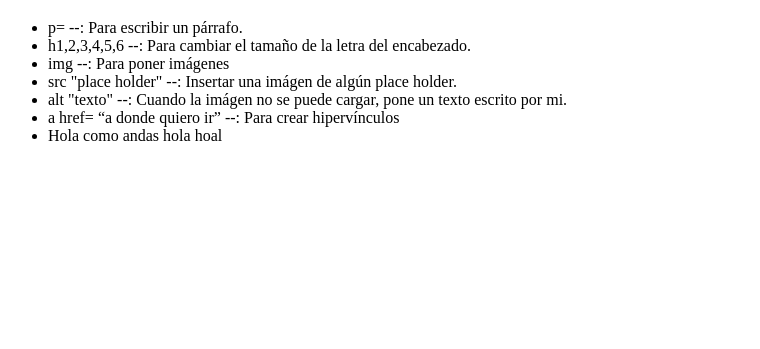
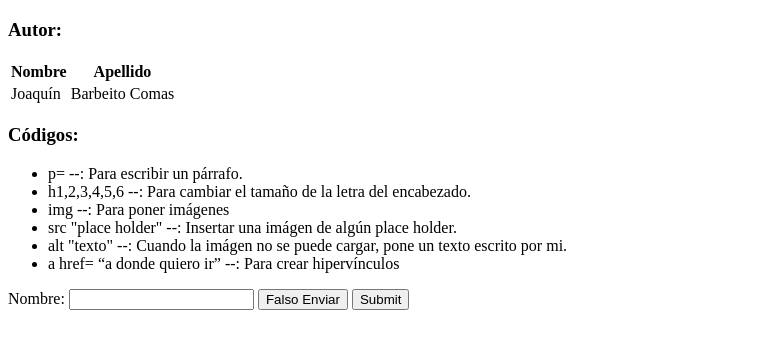
Before and after one commit to JoacoBarbeitoComas/Pagina-ITBA, a plain HTML site: page index.html in a window 1280 px wide. Shown: the part 61-410 px from the top of the page, without its empty margins (0-760 px from the left). Drawn offline with Linux system fonts and the light colour scheme.

Commit message:
update 16-3

```diff
--- a/index.html
+++ b/index.html
@@ -10,6 +10,14 @@
     <h1>
         Esta pagina es para guardar mis codigos de HTML
     </h1>
+
+    <h3>Autor:</h3>
+    <table>
+        <tr><th>Nombre</th><th>Apellido</th></tr>
+        <tr><td>Joaquín</td><td>Barbeito Comas</td></tr>
+    </table>
+
+    <h3>Códigos:</h3>
     <p>
         <ul type="disc">
             <li>
@@ -30,10 +38,14 @@
             <li>
                 a href= “a donde quiero ir” --: Para crear hipervínculos
             </li>
-            <li>
-                Hola como andas hola hoal
-            </li>
         </ul>
     </p>
+
+    <form action="" method="post">
+        <label for="formName">Nombre:</label>
+        <input type="text" name="formName">
+        <input type="button" value="Falso Enviar">
+        <input type="submit" id="Enviar">
+    </form>
 </body>
 </html>
```
